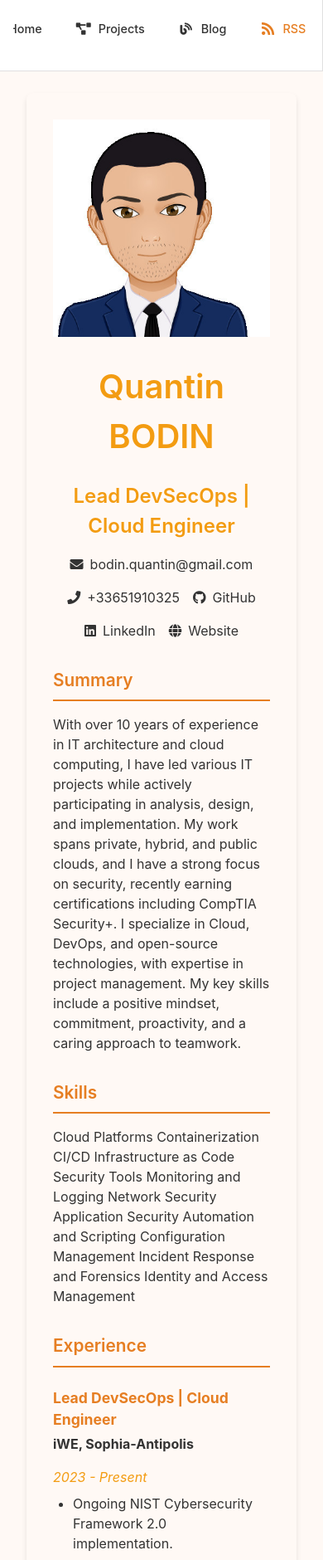
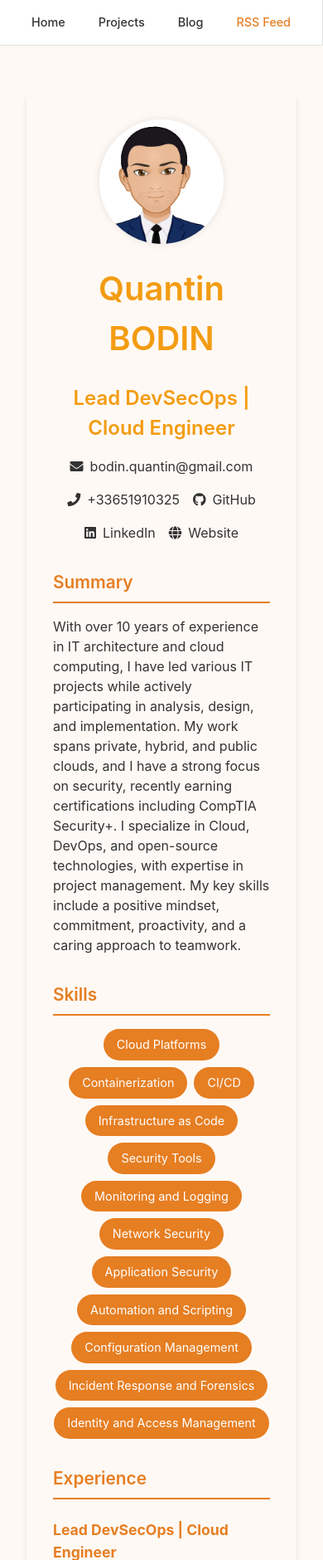
Before and after one commit to NSR2X/portfolio, a Flask app: page / in a window 390 px wide. Shown: the top 1880 px of the page at 83% size. Run offline with Flask 3, Linux system fonts and the light colour scheme; some libraries are stand-ins or nearby versions.

Commit message:
CSS fix continues, navbar on mobile

```diff
--- /dev/null
+++ b/postcss.config.js
@@ -0,0 +1,6 @@
+module.exports = {
+  plugins: [
+    require('postcss-import'),
+    require('cssnano')
+  ]
+}
--- a/static/css/components/sidebar.css
+++ b/static/css/components/sidebar.css
@@ -11,6 +11,8 @@
     right: 0;
     z-index: 1000;
     transition: all 0.3s ease;
+    display: flex;
+    align-items: center; /* Center vertically */
 }
 
 .sidebar.shrink {
@@ -52,6 +54,10 @@
 }
 
 @media (max-width: 576px) {
+    .sidebar {
+        padding: 0.5rem; /* Reduce height */
+    }
+
     .sidebar nav ul {
         flex-wrap: nowrap;
         overflow-x: auto;
@@ -62,4 +68,8 @@
     .sidebar nav ul li {
         flex-shrink: 0;
     }
+
+    .sidebar nav ul li a i {
+        display: none;
+    }
 }
--- a/static/css/pages/resume.css
+++ b/static/css/pages/resume.css
@@ -10,6 +10,21 @@
 .resume-header {
     text-align: center;
     margin-bottom: 2rem;
+}
+
+.profile-picture {
+    width: 150px;
+    height: 150px;
+    border-radius: 50%;
+    overflow: hidden;
+    margin: 0 auto 1rem;
+    box-shadow: 0 0 10px rgba(0, 0, 0, 0.1);
+}
+
+.profile-picture img {
+    width: 100%;
+    height: 100%;
+    object-fit: cover;
 }
 
 .resume-header h1 {
@@ -59,20 +74,33 @@
     margin-bottom: 1rem;
 }
 
-.skills-list {
+.skills-cloud, .hobbies-list {
     display: flex;
     flex-wrap: wrap;
     gap: 0.5rem;
     padding: 0;
     list-style-type: none;
+    justify-content: center;
 }
 
-.skills-list li {
-    background-color: rgba(255, 255, 255, 0.1);
-    color: var(--text-color);
+.skill-tag, .hobby-tag {
+    background-color: var(--primary-color);
+    color: white;
     padding: 0.5rem 1rem;
     border-radius: 20px;
     font-size: 0.9rem;
+    transition: all 0.3s ease;
+    cursor: pointer;
+}
+
+.skill-tag:hover, .hobby-tag:hover {
+    transform: translateY(-3px);
+    box-shadow: 0 3px 10px rgba(0, 0, 0, 0.1);
+    background-color: var(--secondary-color);
+}
+
+.hobby-tag {
+    background-color: var(--secondary-color);
 }
 
 .experience-item, .education-item {
@@ -103,13 +131,30 @@
     margin-bottom: 0.5rem;
 }
 
+.certifications-list {
+    list-style-type: none;
+    padding-left: 0;
+}
+
+.certifications-list li {
+    margin-bottom: 0.5rem;
+    padding-left: 1.5rem;
+    position: relative;
+}
+
+.certifications-list li::before {
+    content: '🏆';
+    position: absolute;
+    left: 0;
+}
+
 /* Dark mode adjustments */
 @media (prefers-color-scheme: dark) {
     .resume-container {
         box-shadow: 0 0 20px rgba(255,255,255,0.1);
     }
 
-    .skills-list li {
+    .skills-list li, .hobbies-list li {
         background-color: var(--secondary-color);
     }
 }
--- a/templates/404.html
+++ b/templates/404.html
@@ -4,7 +4,7 @@
     <meta charset="UTF-8">
     <meta name="viewport" content="width=device-width, initial-scale=1.0">
     <title>404 - Page Not Found | Quantin BODIN</title>
-    <link rel="stylesheet" href="{{ url_for('static', filename='style.css')|e }}">
+    <link rel="stylesheet" href="{{ url_for('static', filename='css/main.css')|e }}">
     <link rel="stylesheet" href="https://cdnjs.cloudflare.com/ajax/libs/font-awesome/5.15.3/css/all.min.css">
     <style>
         .error-container {
--- a/templates/500.html
+++ b/templates/500.html
@@ -4,7 +4,7 @@
     <meta charset="UTF-8">
     <meta name="viewport" content="width=device-width, initial-scale=1.0">
     <title>500 - Internal Server Error | Quantin BODIN</title>
-    <link rel="stylesheet" href="{{ url_for('static', filename='style.css')|e }}">
+    <link rel="stylesheet" href="{{ url_for('static', filename='css/main.css')|e }}">
     <link rel="stylesheet" href="https://cdnjs.cloudflare.com/ajax/libs/font-awesome/5.15.3/css/all.min.css">
     <!-- ... (rest of the head content) ... -->
 </head>
--- a/templates/base.html
+++ b/templates/base.html
@@ -50,7 +50,7 @@
         }
 
         .sidebar nav ul li {
-            margin-bottom: 15px;
+            margin-bottom: 0;
         }
 
         .sidebar a {
--- a/templates/edit_file.html
+++ b/templates/edit_file.html
@@ -4,7 +4,7 @@
 
 {% block head %}
     {{ super() }}
-    <link rel="stylesheet" href="{{ url_for('static', filename='style.css')|e }}">
+    <link rel="stylesheet" href="{{ url_for('static', filename='css/main.css')|e }}">
 {% endblock %}
 
 {% block content %}
--- a/templates/home.html
+++ b/templates/home.html
@@ -136,14 +136,13 @@
     <section class="resume-section">
         <h3>Hobbies</h3>
         <ul class="hobbies-list">
-            <li>DJ / EDM music production</li>
-            <li>Reading</li>
-            <li>Music</li>
-            <li>MMA</li>
-            <li>Running</li>
-            <li>Family and Country</li>
-            <li>Lots of personal IT projects (24h/day ain't enough)</li>
-            <li>President of Discovery-Sounds association (Talents promotion through a web radio and app)</li>
+            <li class="hobby-tag">DJ / EDM music production</li>
+            <li class="hobby-tag">Reading</li>
+            <li class="hobby-tag">Music</li>
+            <li class="hobby-tag">MMA</li>
+            <li class="hobby-tag">Running</li>
+            <li class="hobby-tag">Family and Country</li>
+            <li class="hobby-tag">Lots of small personal IT projects (24h/day ain't enough)</li>
         </ul>
     </section>
 </div>
```
